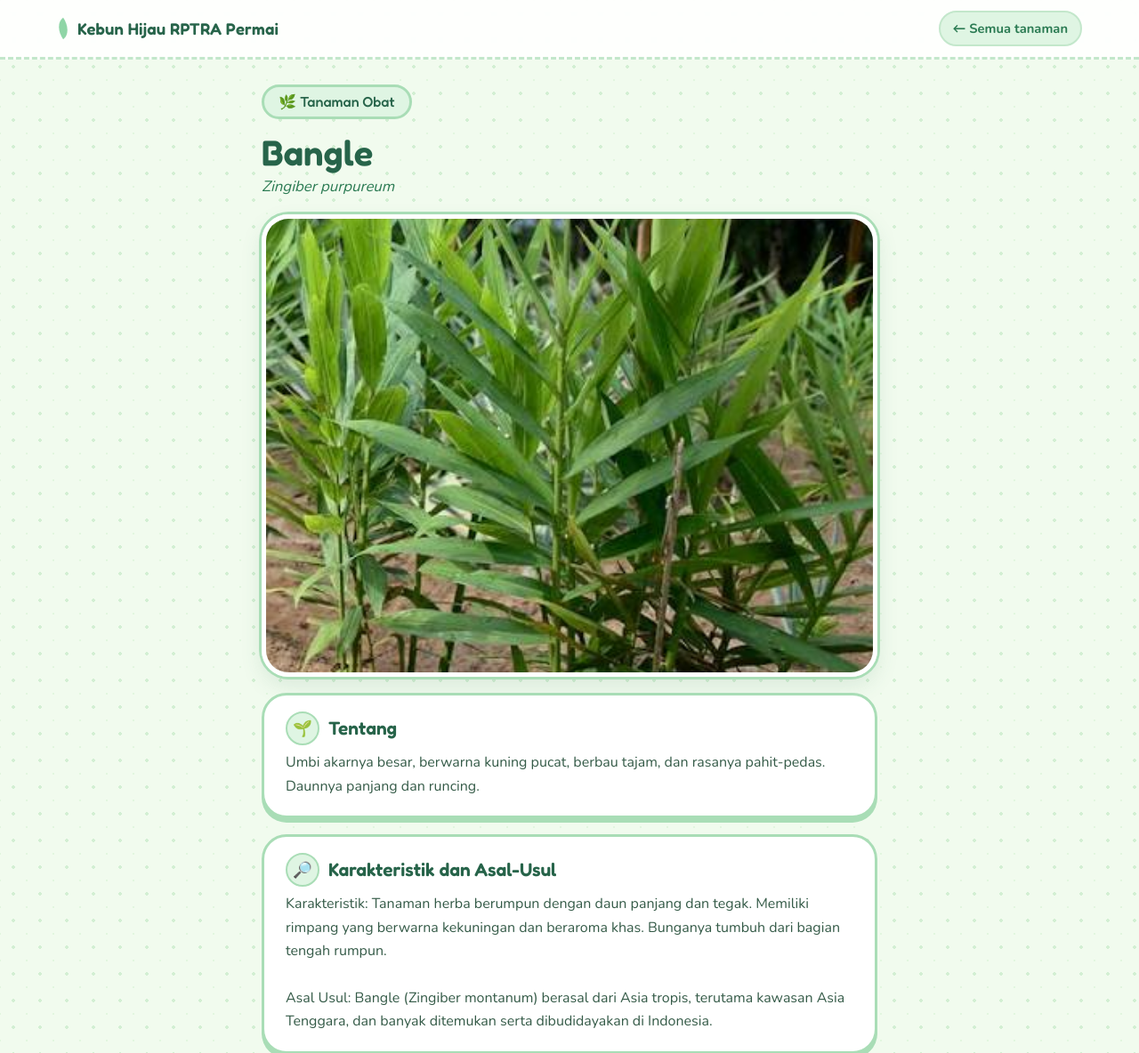
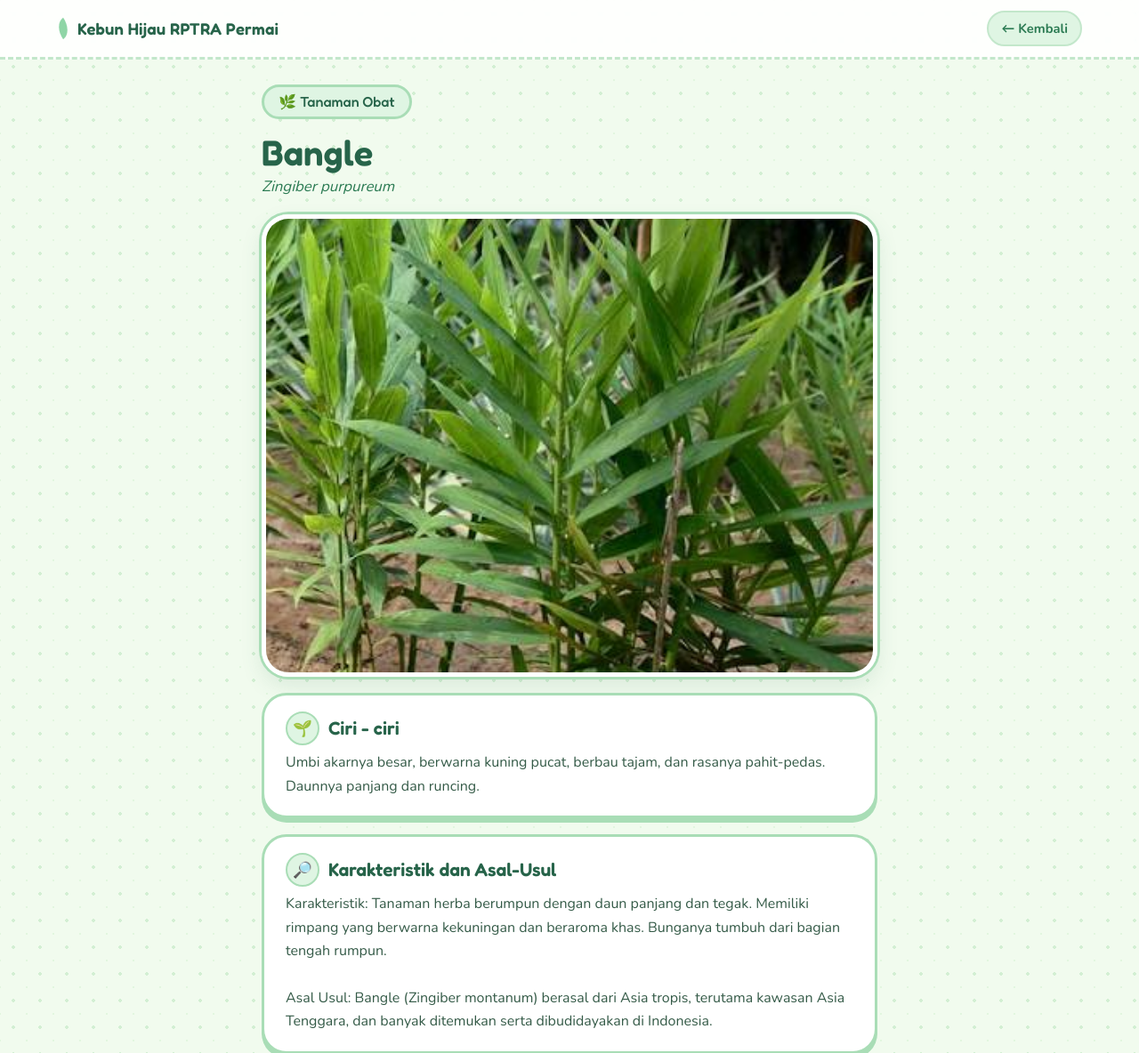
Before and after one commit to RakanPutraRanandito/Web-Katalog-Metopen-, a PHP site: page /tanaman.php?id=15&from=admin in a window 1280 px wide. Shown: the top 1184 px of the page at 89% size. Run offline with PHP 8.4, Linux system fonts and the light colour scheme; a user stored in the database is signed in; data comes from the database, SQL or seed files in the repository.

Commit message:
ubah halaman user dan dashboard admin litle litle

```diff
--- a/kebun-hijau/admin/index.php
+++ b/kebun-hijau/admin/index.php
@@ -29,8 +29,7 @@ head('Dashboard Admin','../'); ?>
     <td><?php if($r['foto']) echo '<img class="th" src="../uploads/'.e($r['foto']).'" alt="">'; else echo '<span class="th-ph">'.$i['emoji'].'</span>' ?></td>
     <td><b><?=e($r['nama'])?></b><br><small><?=e($r['nama_latin'])?></small></td>
     <td><?=$r['foto']?'📷 ':''?><?=($r['video']||$r['video_url'])?'🎬':''?></td>
-    <td class="act"><a class="btn s" href="../tanaman.php?id=<?=$r['id']?>" target="_blank">Lihat</a> <a class="btn s" href="form.php?id=<?=$r['id']?>">Edit</a>
-    <form method="post" onsubmit="return confirm('Hapus tanaman ini?')"><input type="hidden" name="t" value="<?=csrf()?>"><input type="hidden" name="id" value="<?=$r['id']?>"><button class="btn s red">Hapus</button></form></td></tr>
+    <td class="act"><a class="btn s" href="../tanaman.php?id=<?=$r['id']?>&from=admin">Lihat</a> <a class="btn s" href="form.php?id=<?=$r['id']?>">Edit</a>    <form method="post" onsubmit="return confirm('Hapus tanaman ini?')"><input type="hidden" name="t" value="<?=csrf()?>"><input type="hidden" name="id" value="<?=$r['id']?>"><button class="btn s red">Hapus</button></form></td></tr>
   <?php endforeach ?></table></div>
   <?php endif ?>
 </section>
--- a/kebun-hijau/tanaman.php
+++ b/kebun-hijau/tanaman.php
@@ -16,13 +16,11 @@ $lain = $o->fetchAll();
 $i = kat($t['kategori']);
 $y = yt($t['video_url'] ?? '');
 // bagian-bagian yang tampil: kolom => [emoji, judul]; yang kosong otomatis disembunyikan
-$bagian = ['deskripsi' => ['🌱', 'Tentang'], 'karakteristik' => ['🔎', 'Karakteristik dan Asal-Usul'], 'manfaat' => ['💚', 'Manfaat'], 'perawatan' => ['💧', 'Cara Perawatan']];
+$bagian = ['deskripsi' => ['🌱', 'Ciri - ciri'], 'karakteristik' => ['🔎', 'Karakteristik dan Asal-Usul'], 'manfaat' => ['💚', 'Manfaat'], 'perawatan' => ['💧', 'Cara Perawatan']];
 
 head($t['nama'] . ' - Kebun Hijau'); ?>
-<header class="top"><a class="logo" href="index.php">Kebun Hijau RPTRA Permai</a><a class="navlink" href="index.php">←
-        Semua tanaman</a></header>
-<main class="wrap detail g-<?= $i['slug'] ?>">
-    <a class="badge" href="index.php?k=<?= $i['slug'] ?>"><?= $i['emoji'] ?> <?= e($t['kategori']) ?></a>
+<?php $kembali = ($_GET['from'] ?? '') === 'admin' ? 'admin/index.php#tanaman-' . $t['id'] : 'index.php?k=' . $i['slug']; ?>
+<header class="top"><a class="logo" href="index.php">Kebun Hijau RPTRA Permai</a><a class="navlink" href="<?= $kembali ?>">← Kembali </a></header><main class="wrap detail g-<?= $i['slug'] ?>">    <a class="badge" href="index.php?k=<?= $i['slug'] ?>"><?= $i['emoji'] ?> <?= e($t['kategori']) ?></a>
     <h1><?= e($t['nama']) ?></h1><?php if ($t['nama_latin']): ?><em
             class="latin"><?= e($t['nama_latin']) ?></em><?php endif ?>
     <?php if ($t['foto']): ?><img class="big" src="uploads/<?= e($t['foto']) ?>" alt="<?= e($t['nama']) ?>"><?php else: ?>
@@ -49,8 +47,7 @@ head($t['nama'] . ' - Kebun Hijau'); ?>
     <?php if ($lain): ?>
         <h2 class="lain-title">Tanaman lain di kelompok ini <?= $i['emoji'] ?></h2>
         <div class="grid mini"><?php foreach ($lain as $r): ?>
-                <a class="card" data-scroll-top href="tanaman.php?id=<?= $r['id'] ?>"><?php if ($r['foto']): ?><img
-                            src="uploads/<?= e($r['foto']) ?>" alt="<?= e($r['nama']) ?>" loading="lazy"><?php else: ?>
+                <a class="card" data-scroll-top href="tanaman.php?id=<?= $r['id'] ?><?= ($_GET['from'] ?? '') === 'admin' ? '&from=admin' : '' ?>"><?php if ($r['foto']): ?><img                            src="uploads/<?= e($r['foto']) ?>" alt="<?= e($r['nama']) ?>" loading="lazy"><?php else: ?>
                         <div class="ph"><?= $i['emoji'] ?></div><?php endif ?>
                     <div class="cb">
                         <h3><?= e($r['nama']) ?></h3>
```
